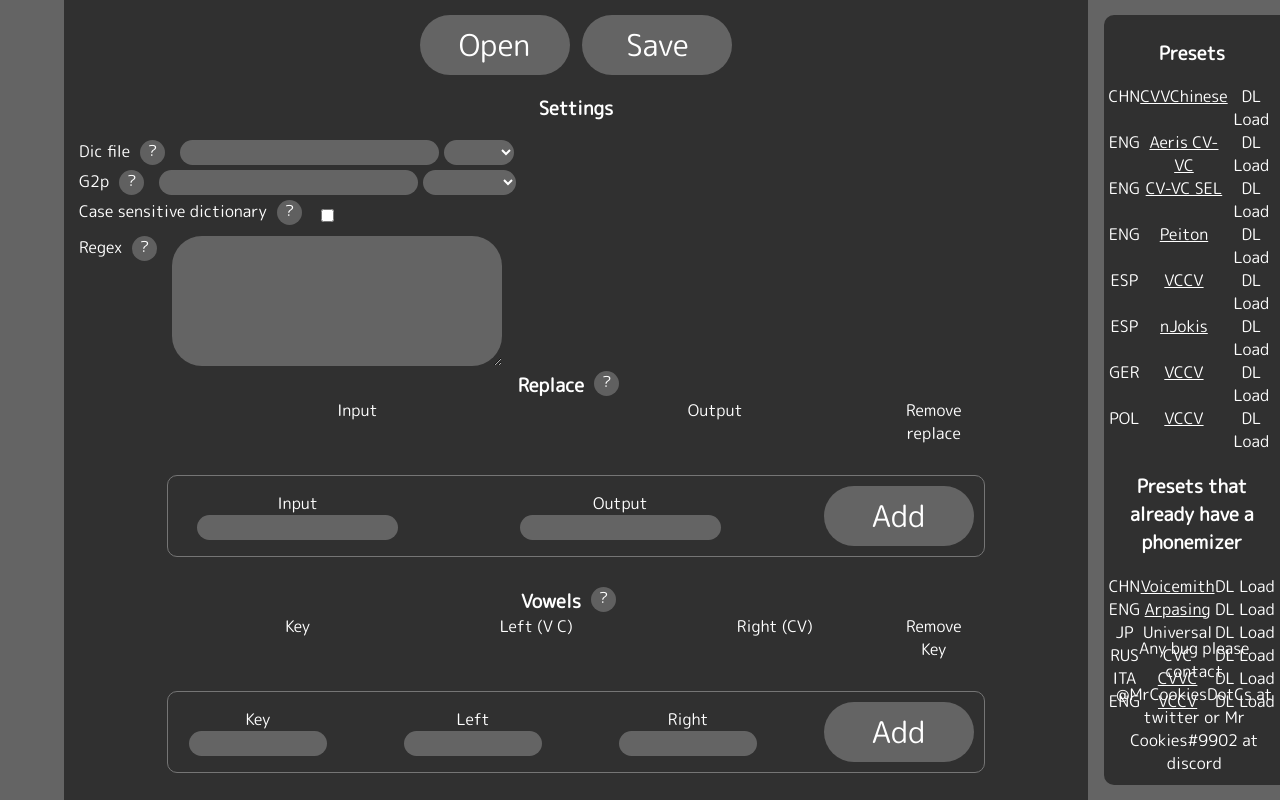
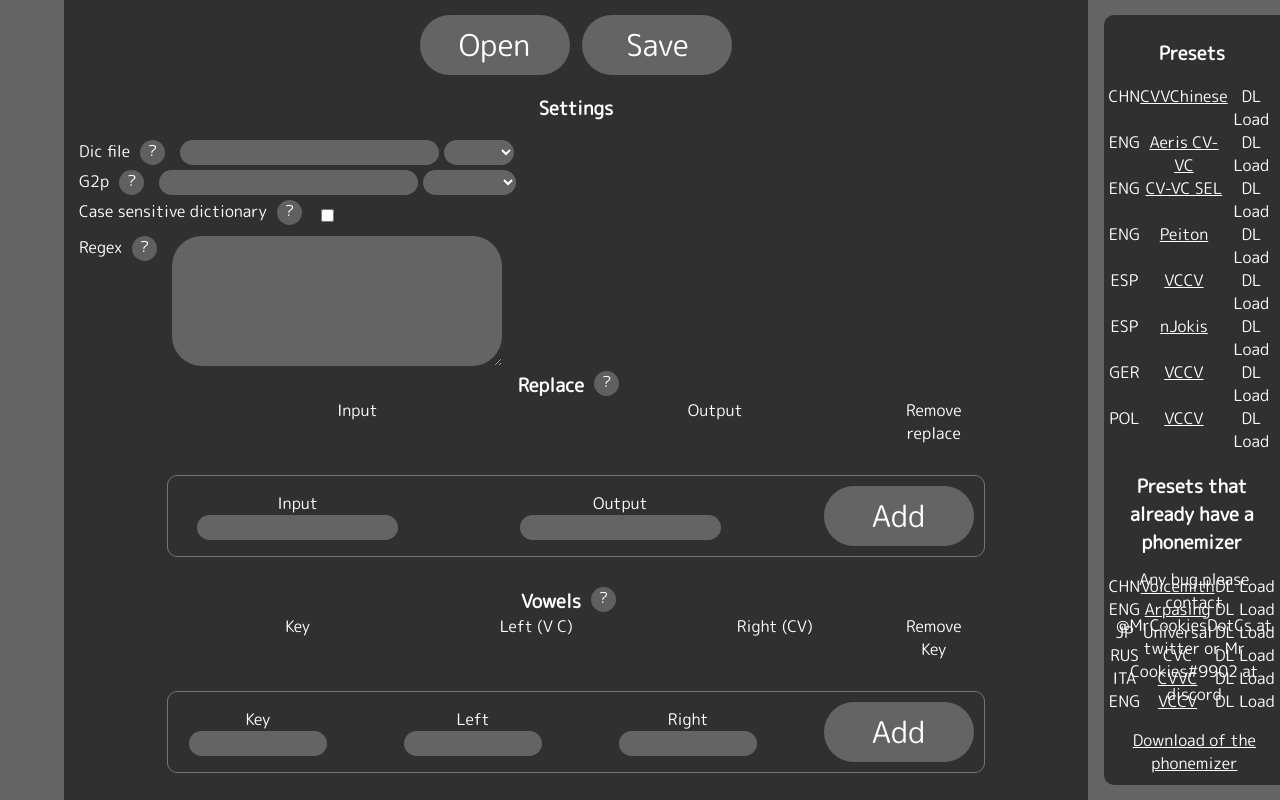
Before and after one commit to MrCookiesExe/ConfigIniBuilder, a plain HTML site: page index.html in a window 1280 px wide. Drawn offline with Linux system fonts and the light colour scheme.

Commit message:
Update index.html

```diff
--- a/index.html
+++ b/index.html
@@ -177,6 +177,8 @@
         </div>
         <div style="position:absolute; bottom:10px;">
             Any bug please contact @MrCookiesDotCs at twitter or Mr Cookies#9902 at discord
+            <br><br>
+            <a href="https://drive.google.com/drive/folders/1_NC88LFVtr4gSyOMTvKophxerlXTZUph?usp=sharing">Download of the phonemizer</a>
         </div>
     </div>
     <script>
```
